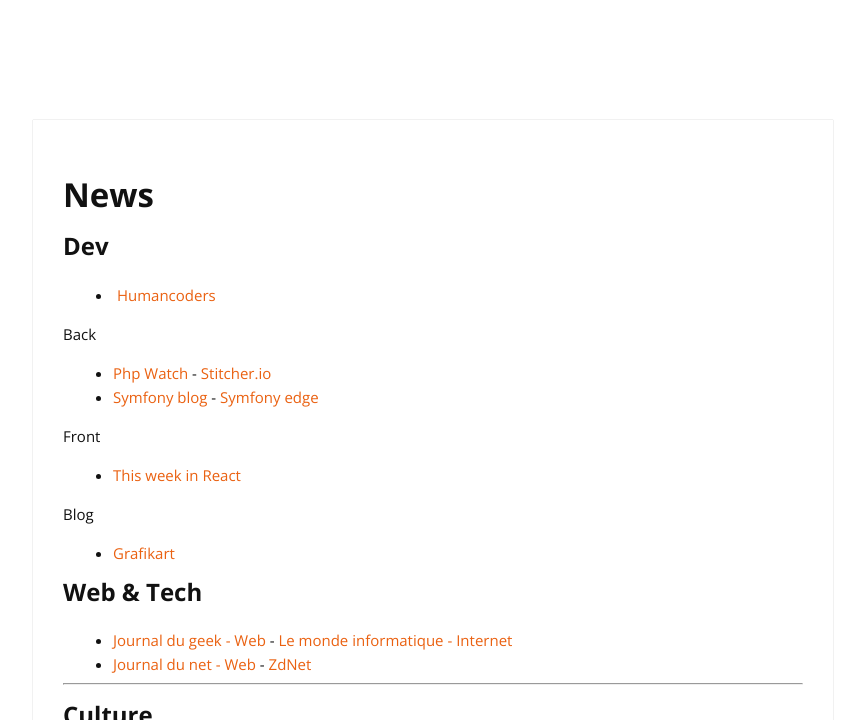
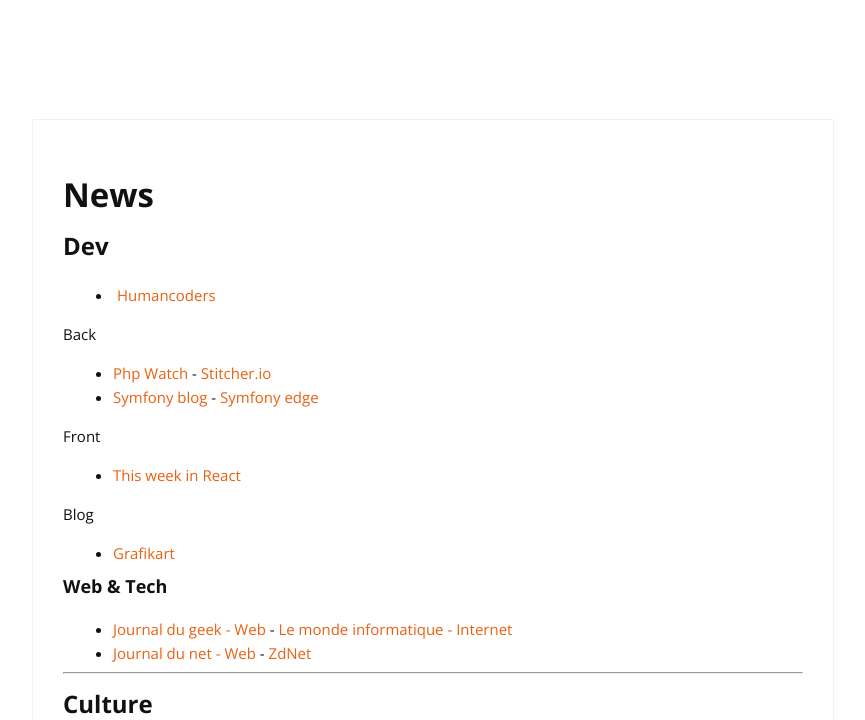
Before and after one commit to cylmat/cylmat.github.io, a Jekyll site: the page built from _pages/news.md, in a window 1280 px wide. Shown: the top 720 px of the page, without its empty margins (207-1072 px from the left). Built offline with Jekyll 4.4.1, drawn with Linux system fonts in a browser that asks for light colours; nearby versions of some CDN libraries; grey boxes are pictures that could not be loaded.

Commit message:
Update news.md

```diff
--- a/_pages/news.md
+++ b/_pages/news.md
@@ -17,7 +17,7 @@
 Blog
 - [Grafikart](https://grafikart.fr/blog)
 
-## Web & Tech
+### Web & Tech
 - [Journal du geek - Web](https://www.journaldugeek.com/category/sur-le-web) - [Le monde informatique - Internet](https://www.lemondeinformatique.fr/internet-et-e-business-11.html)
 - [Journal du net - Web](https://www.journaldunet.com/web-tech) - [ZdNet](https://www.zdnet.fr)
 
@@ -26,12 +26,12 @@
 ## Culture
 - [![](https://www.lhistoire.fr/themes/custom/lhistoire/favicon.ico) L'Histoire.fr](https://www.lhistoire.fr) - [![](https://www.encyclopaedia-universalis.fr/blog/wp-content/uploads/2017/10/cropped-fav-icon-32x32.png) Universalis.fr](https://www.universalis.fr)
 
-## Finance
+### Finance
 - [Café de la bourse](https://www.cafedelabourse.com) - [Economie.gouv](https://www.economie.gouv.fr)
 - [Finance pour tous](https://www.lafinancepourtous.com) - [Les Echos](https://www.lesechos.fr)
 - [La Tribune](https://www.latribune.fr)
 
-## Sport
+### Sport
 Golf
 - [Golf Planète](https://www.golfplanete.com) - [FF Golf](https://www.ffgolf.org)
 
```
